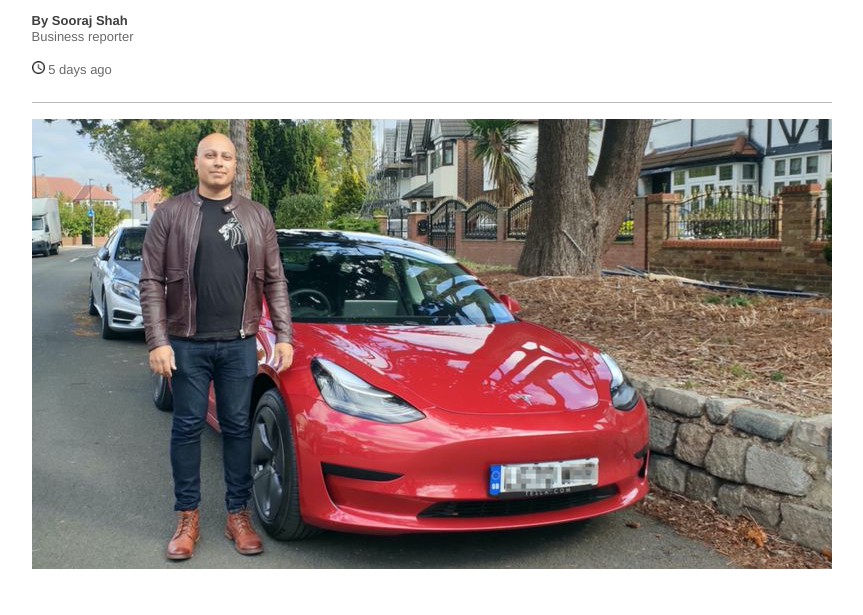
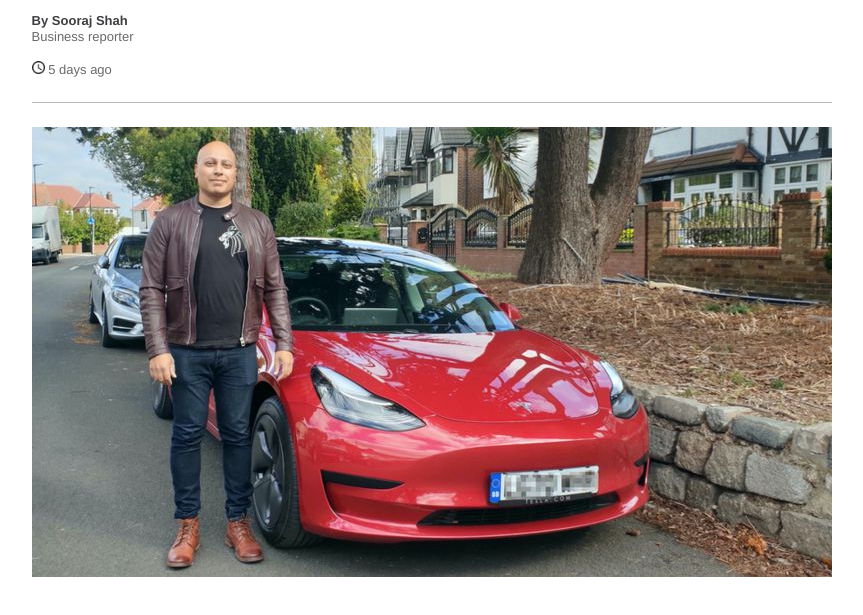
Before and after one commit to mpuccinelli/radiumrocketw2_mp, a plain HTML site: page index.html in a window 1280 px wide. Shown: the part 115-730 px from the top of the page, without its empty margins (104-967 px from the left). Drawn offline with Linux system fonts and the light colour scheme.

Commit message:
Finally achieved image alignment

```diff
--- a/css/style.css
+++ b/css/style.css
@@ -52,11 +52,6 @@ body {
     height: 13px;
 }
 
-.image.block {
+.article_image {
     margin: 24px 0;
 }
-
-.article_image {
-    position: absolute;
-    left: 135.6px;
-}
--- a/index.html
+++ b/index.html
@@ -28,11 +28,9 @@
             </div>
         </header>
         <article id="main_article">
-            <div class="image_block">
-                <figure>
-                    <img src="images/bhavin_bhagalia_new_tesla_model_3.png" alt="Bhavin Bhagalia and his new Tesla Model 3" class="article_image">
-                </figure>
-            </div>
+            <figure class="article_image">
+                <img src="images/bhavin_bhagalia_new_tesla_model_3.png" alt="Bhavin Bhagalia and his new Tesla Model 3">
+            </figure>
         </article>
     </div>
 </body>
```
